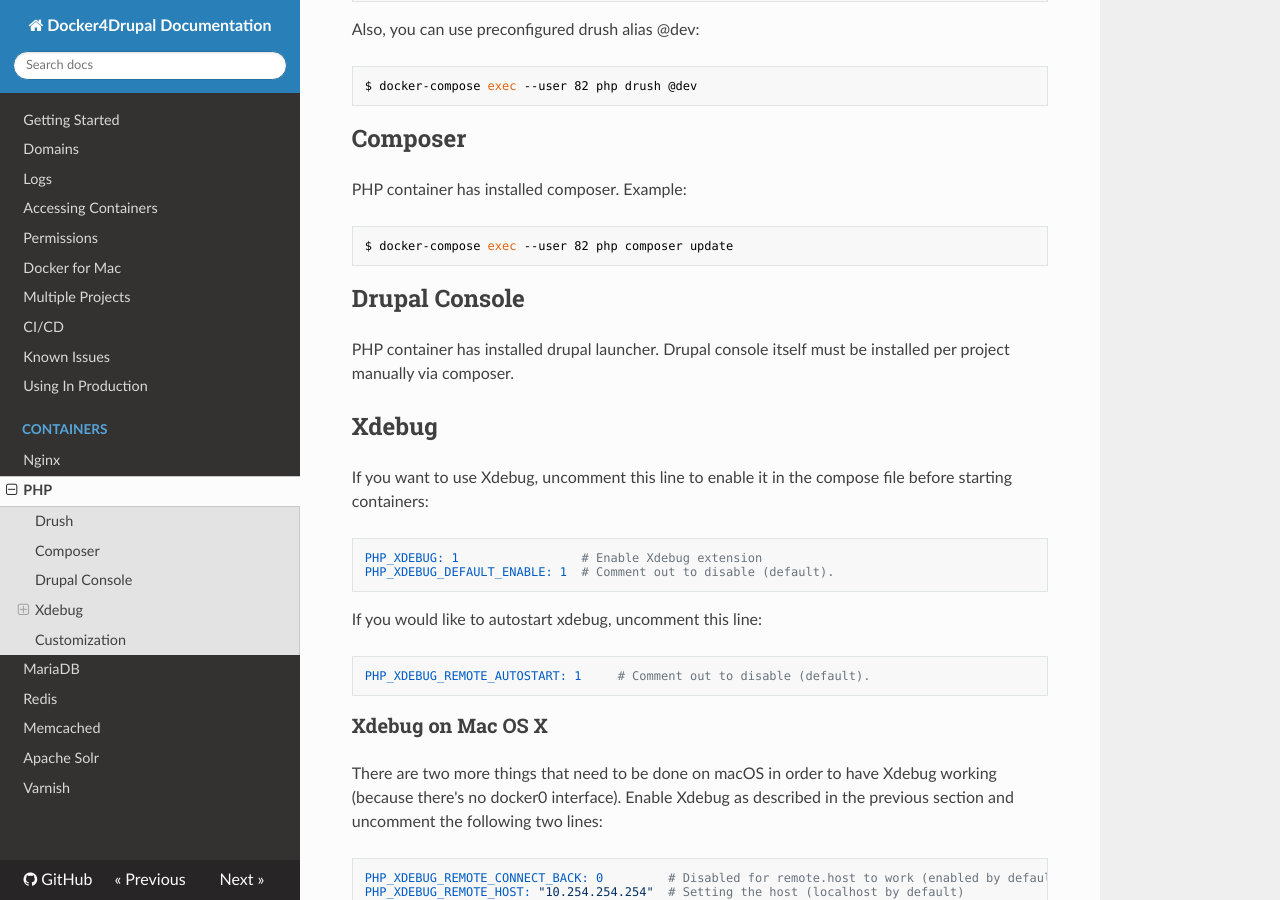
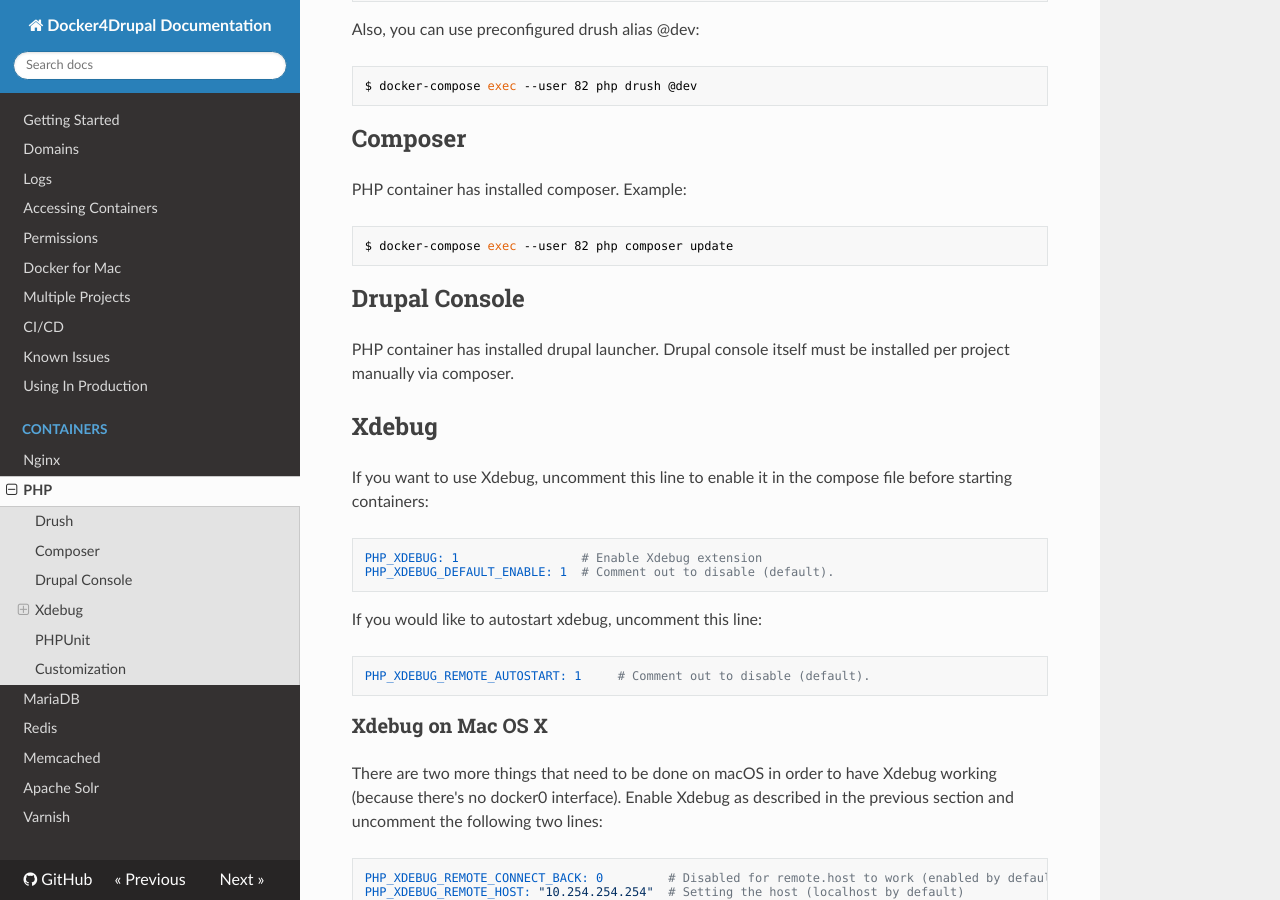
Before and after one commit to wodby/docker4drupal, an MkDocs documentation site: the page built from docs/containers/php.md, in a window 1280 px wide and 900 px high, scrolled down 374 px. Built offline with MkDocs 1.6.1, drawn with Linux system fonts in a browser that asks for light colours; nearby versions of some CDN libraries; old or Windows-style settings are respelled for this version of MkDocs.

Commit message:
Fix header

```diff
--- a/docs/containers/php.md
+++ b/docs/containers/php.md
@@ -63,7 +63,7 @@
 
 You also need to check firewall not to block your connection. Disabling firewall should help.
 
-### PHPUnit
+## PHPUnit
 
 1. Inside your drupal/core directory, copy the file `phpunit.xml.distand` rename it to `phpunit.xml`
 2. Open that file and make sure that you update `SIMPLETEST_BASE_URL` to `http://nginx`
```
